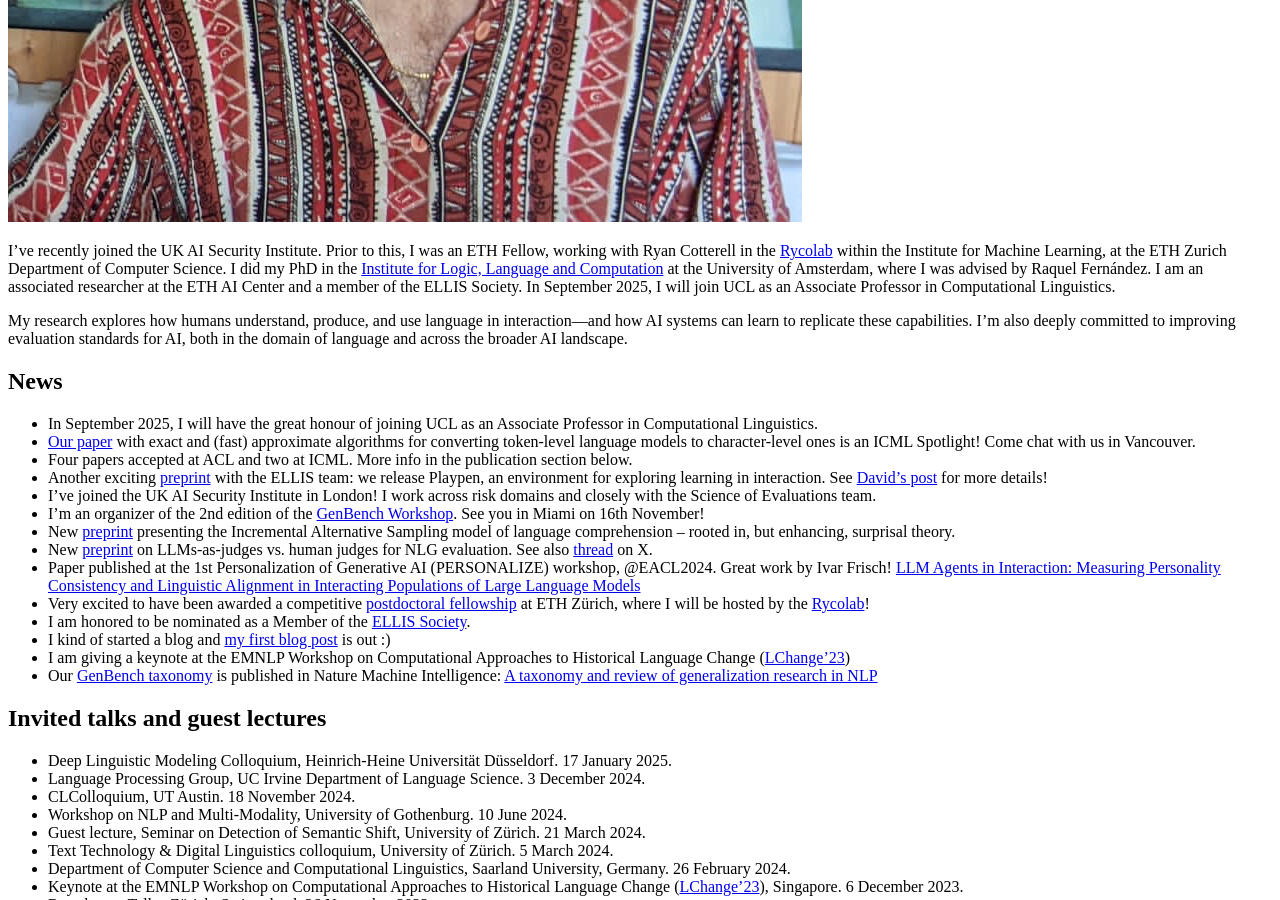
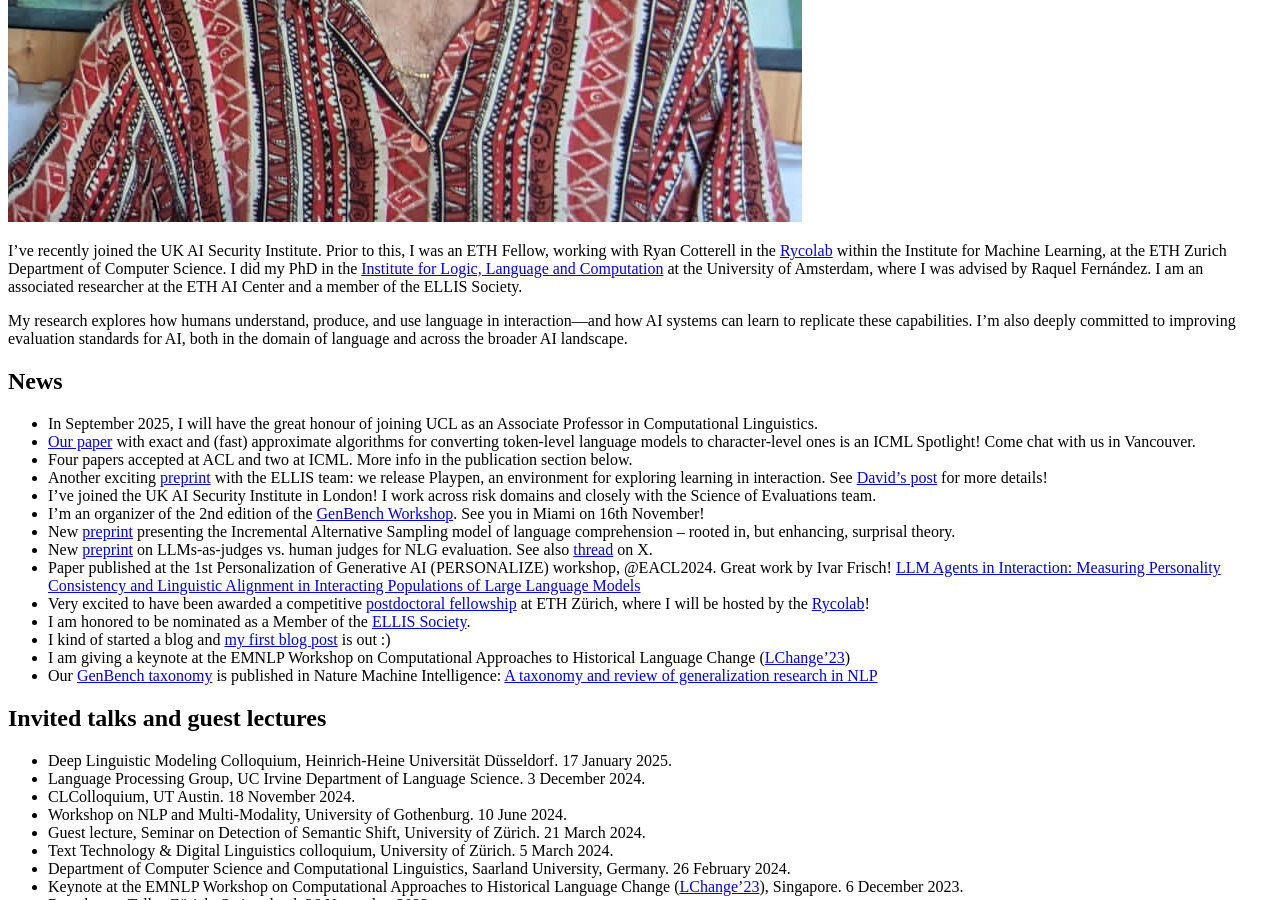
Before and after one commit to glnmario/glnmario.github.io, a Jekyll site: the page built from index.md, in a window 1280 px wide and 900 px high, scrolled down 756 px. Built offline with Jekyll 4.4.1, drawn with Linux system fonts in a browser that asks for light colours.

Commit message:
Update index.md

```diff
--- a/index.md
+++ b/index.md
@@ -7,7 +7,7 @@ layout: default
 
 <!--## About me-->
 I’ve recently joined the UK AI Security Institute. Prior to this, I was an ETH Fellow, working with Ryan Cotterell in the [Rycolab](https://rycolab.io) within the Institute for Machine Learning, at the ETH Zurich Department of Computer Science. I did my PhD in the [Institute for Logic, Language and Computation](https://www.illc.uva.nl) at the University of Amsterdam, where I was advised by Raquel Fernández.
-I am an associated researcher at the ETH AI Center and a member of the ELLIS Society. In September 2025, I will join UCL as an Associate Professor in Computational Linguistics.
+I am an associated researcher at the ETH AI Center and a member of the ELLIS Society.
 
 My research explores how humans understand, produce, and use language in interaction—and how AI systems can learn to replicate these capabilities. I'm also deeply committed to improving evaluation standards for AI, both in the domain of language and across the broader AI landscape.
 
```
